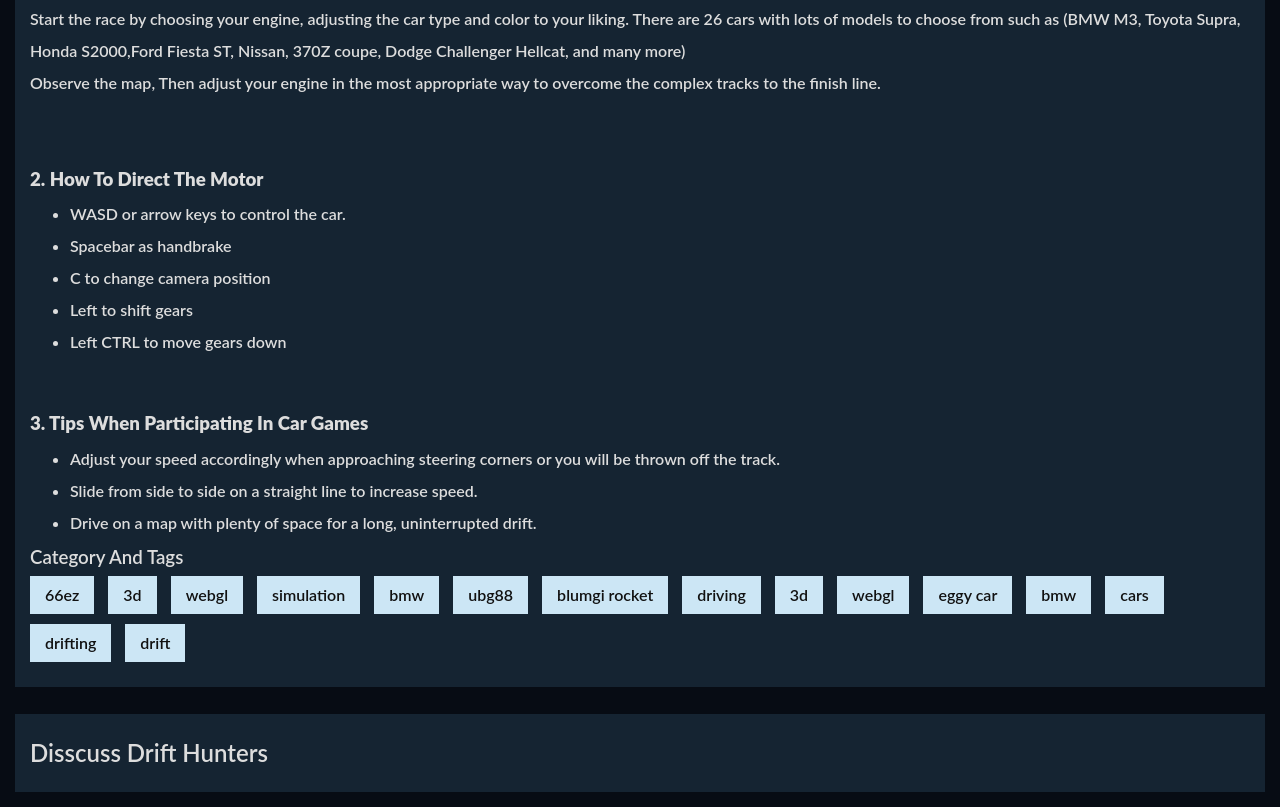
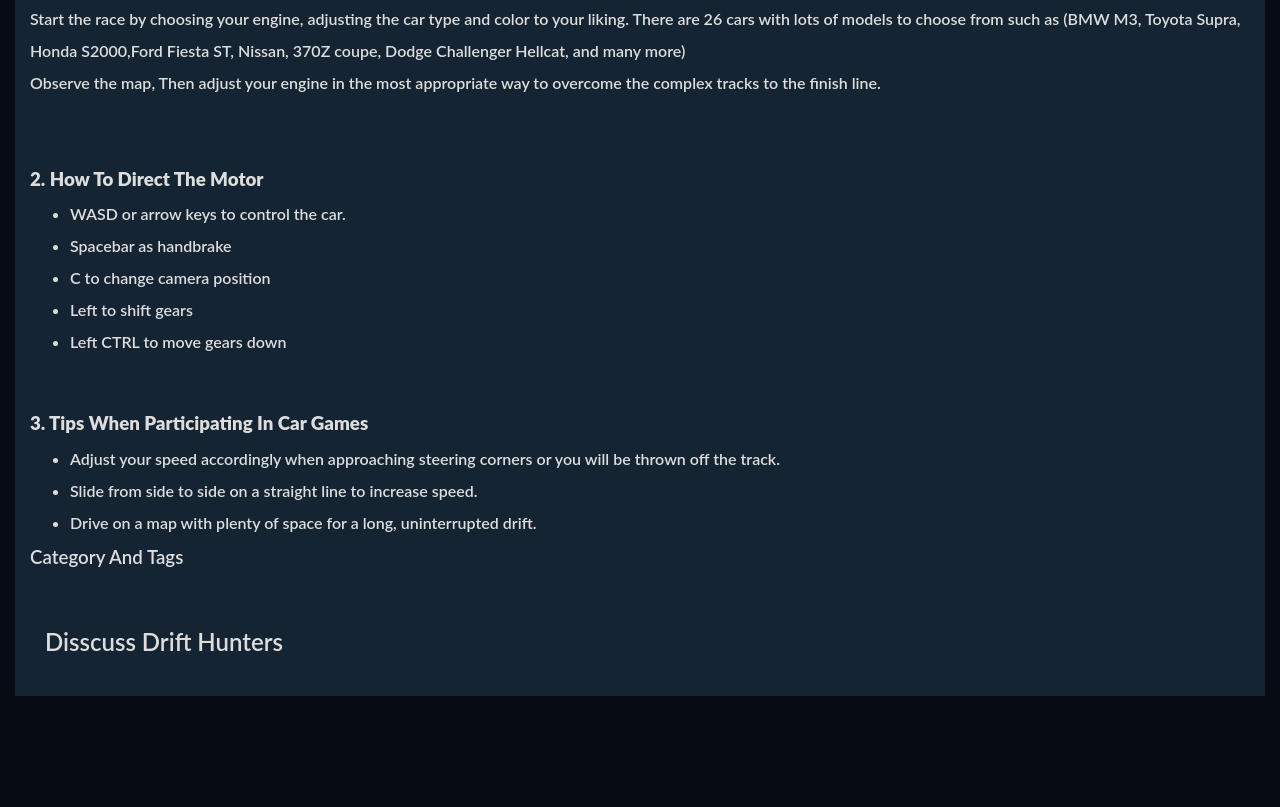
Before and after one commit to thermosoup/drift-huntern, a plain HTML site: page index.html in a window 1280 px wide. Shown: the part 2205-3012 px from the top of the page. After the commit the page ends 2916 px from the top, so only its background shows below. Drawn offline with nearby package versions, Linux system fonts and the light colour scheme; no server answers.

Commit message:
Update index.html

```diff
--- a/index.html
+++ b/index.html
@@ -391,21 +391,7 @@
 											<li>Drive on a map with plenty of space for a long, uninterrupted drift.</li>
 										</ul>
 											<h3>Category and Tags</h3>
-											<a class="us-sticker" title="Driving" href="https://66ez.github.io/">66EZ</a>
-											<a class="us-sticker" title="3D" href="all-games.html">3D</a>
-											<a class="us-sticker" title="WebGL" href="all-games.html">WebGL</a>
-											<a class="us-sticker" title="Simulation" href="all-games.html">Simulation</a>
-											<a class="us-sticker" title="BMW" href="all-games.html">BMW</a>
-											<a class="us-sticker" title="Car" href="https://ubg88.github.io/">UBG88</a>
-											<a class="us-sticker" title="Drifting" href="all-games.html">Blumgi Rocket</a>
-											<a class="us-sticker" title="Driving" href="all-games.html">Driving</a>
-											<a class="us-sticker" title="3D" href="all-games.html">3D</a>
-											<a class="us-sticker" title="WebGL" href="all-games.html">WebGL</a>
-											<a class="us-sticker" title="Simulation" href="all-games.html">Eggy Car</a>
-											<a class="us-sticker" title="BMW" href="all-games.html">BMW</a>
-											<a class="us-sticker" title="Car" href="https://ubg9.github.io/">Cars</a>
-											<a class="us-sticker" title="Drifting" href="all-games.html">Drifting</a>
-											<a class="us-sticker" title="drift" href="all-games.html">Drift</a></div>
+
 											<div class="box-content">
 										<h2>Disscuss Drift Hunters</h2>
 
```
